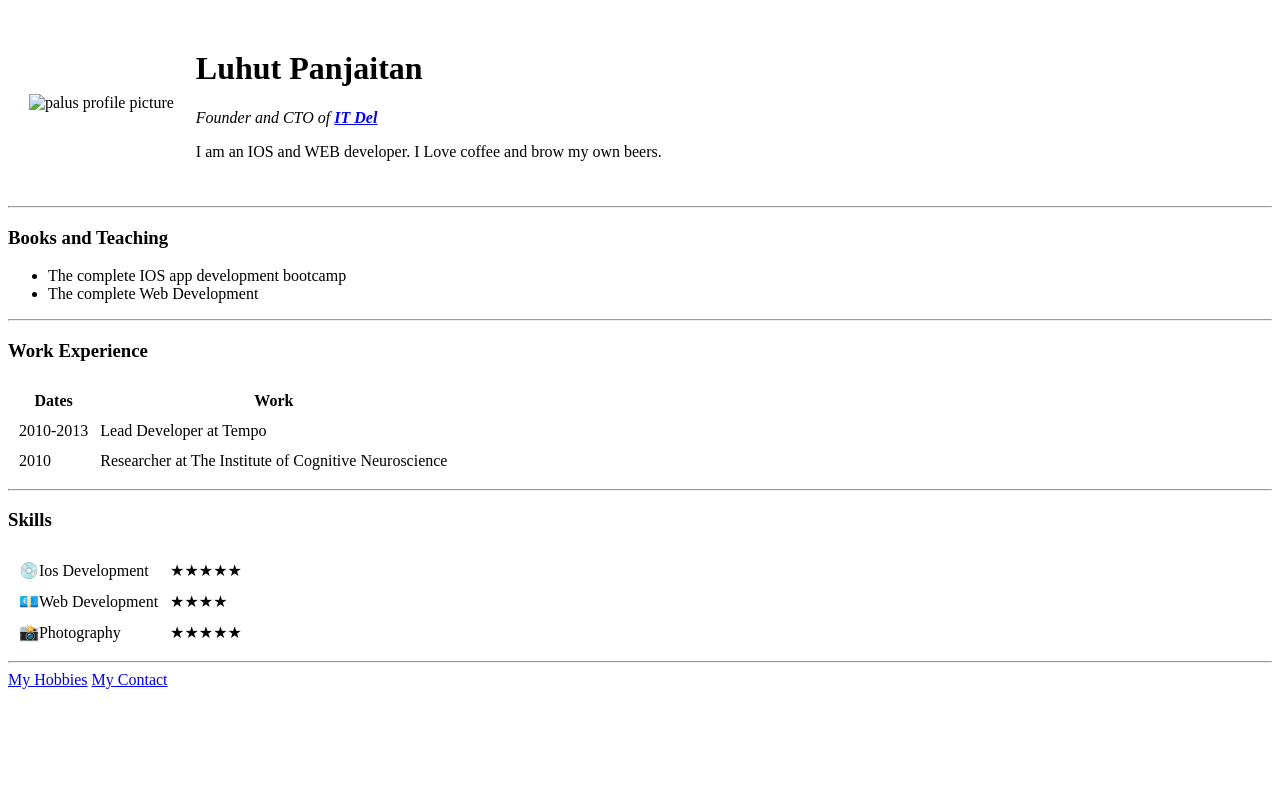
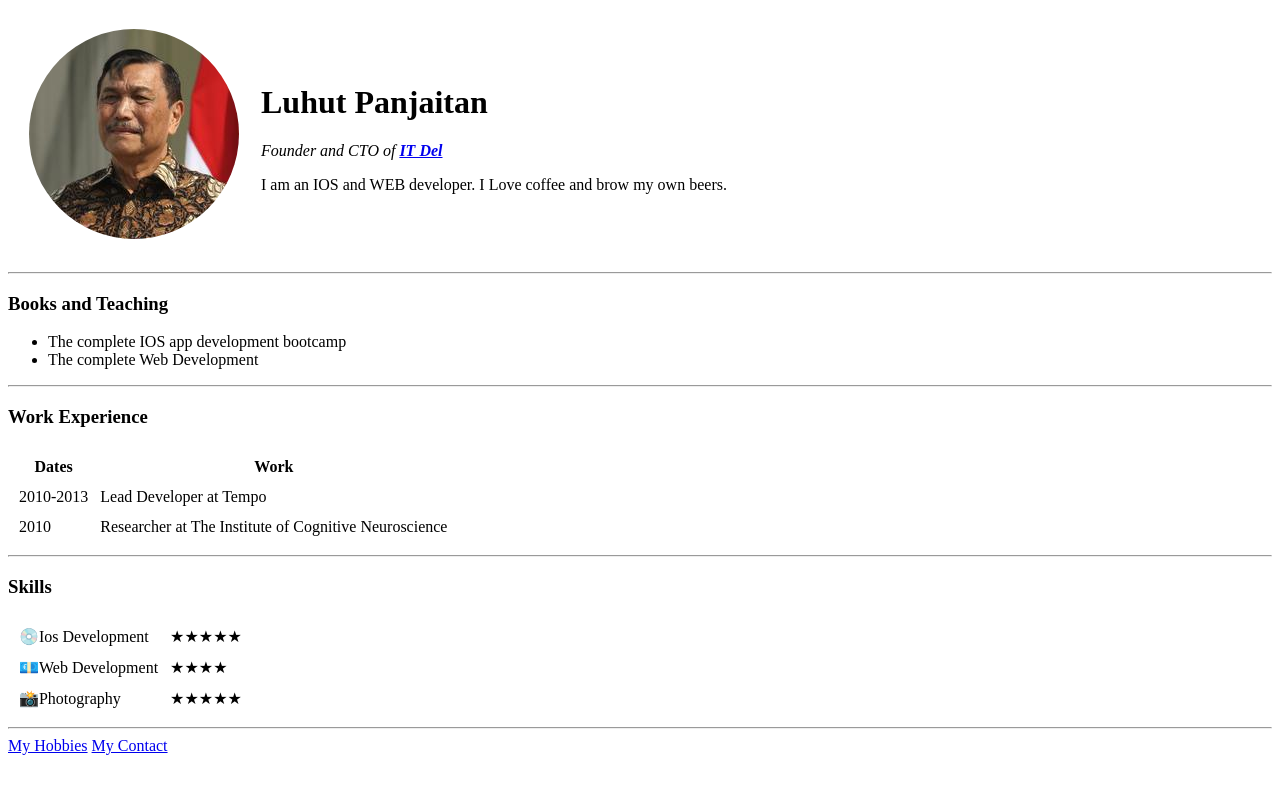
Before and after one commit to paulbarto123/CV_Site, a plain HTML site: page index.html in a window 1280 px wide. Drawn offline with Linux system fonts and the light colour scheme.

Commit message:
Update index.html

```diff
--- a/index.html
+++ b/index.html
@@ -7,7 +7,7 @@
   <body>
     <table cellspacing="20">
       <tr>
-        <td><img src="images\luhut.png" alt="palus profile picture"></td>
+        <td><img src="luhut.png" alt="palus profile picture"></td>
         <td>
           <h1>Luhut Panjaitan</h1>
           <p><em>Founder and CTO of <strong><a href="https://www.appbrewery.co/">IT Del</a></strong></em></p>
```
